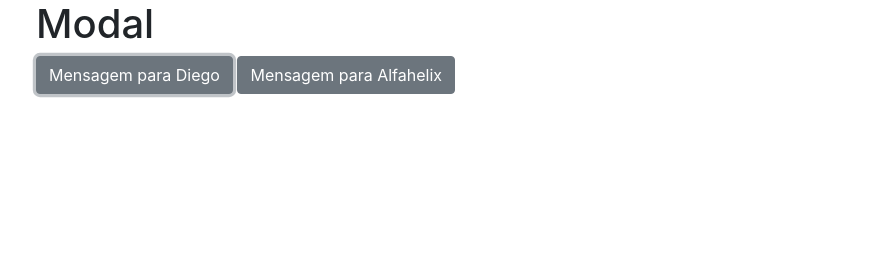
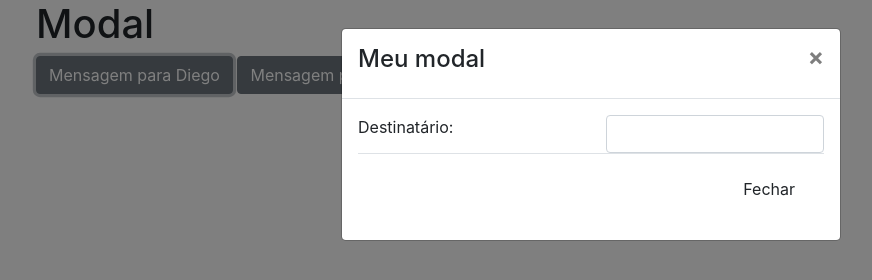
Before and after one commit to erikgs1/introducao-a-linguagem-JavaScript, a plain HTML site: page introducao-a-linguagem-JavaScript/index.html in a window 1280 px wide. Both pictures are taken after a click on the button "Mensagem para Diego". Shown: the whole page, without its empty margins (49-921 px from the left). Drawn offline with Linux system fonts and the light colour scheme.

Commit message:
adicionei o javascript e fiz algumas alterações

```diff
--- a/introducao-a-linguagem-JavaScript/index.html
+++ b/introducao-a-linguagem-JavaScript/index.html
@@ -12,17 +12,17 @@
     <div class="container">
         <h1>Modal</h1>
 
-        <button class="btn btn-secondary" data-toggle="modal" data-target="#conteudoModal">
+        <button class="btn btn-secondary" data-nome="Diego" data-toggle="modal" data-target="#conteudoModal">
             Mensagem para Diego
         </button>
 
-        <button class="btn btn-secondary" data-toggle="modal" data-target="#conteudoModal">
+        <button class="btn btn-secondary" data-nome="Alfahelix" data-toggle="modal" data-target="#conteudoModal">
             Mensagem para Alfahelix
         </button>
 
         <!-- Modal -->
         <div id="conteudoModal" class="modal fade">
-            <div class="modal-dialog modal-dialog-centered">
+            <div class="modal-dialog">
                 <div class="modal-content">
                     <!-- Título -->
                     <div class="modal-header">
@@ -35,12 +35,11 @@
                     <div class="modal-body">
                         <div class="row">
                             <div class="col-6">
-                                Texto do meu modal parte 1.
+                                <span>Destinatário: </span>
                             </div>
                             <div class="col-6">
-                                Texto do meu modal parte 2.
+                                <input type="text" name="para" class="form-control">
                             </div>
-                        </div>
                     </div>
                     <!-- Rodapé -->
                     <div class="modal-footer">
@@ -51,5 +50,11 @@
         </div>
 
     </div>
+    <footer>
+        <!-- JS -->
+        <script src="public/js/jquery.js"></script>
+        <script src="public/js/bootstrap.bundle.min.js"></script>
+        <script type="text/javascript"></script>
+    </footer>
 </body>
 </html>
```
